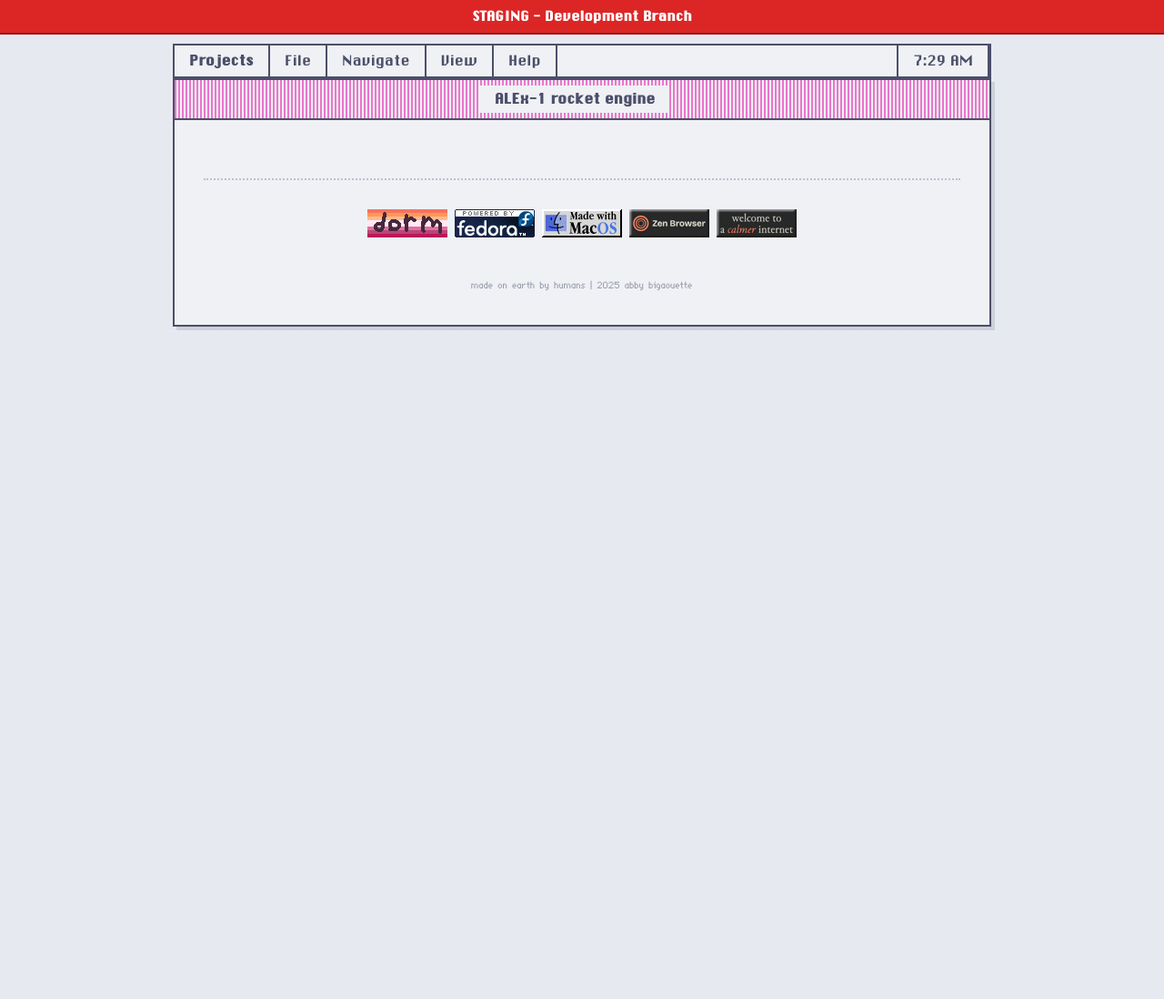
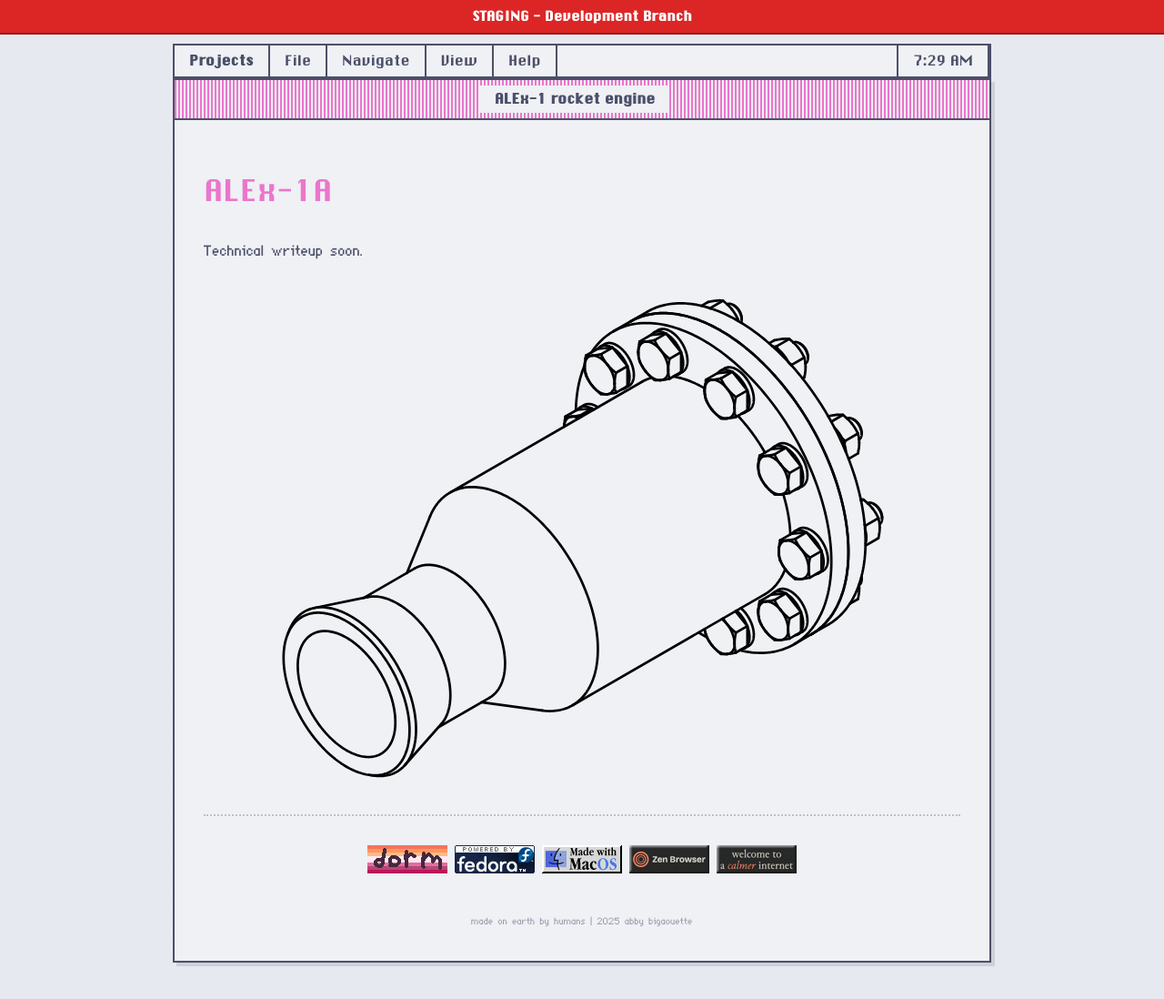
Before and after one commit to logantodd/logantodd.github.io, a Jekyll site: the page built from _projects/alex-1.md, in a window 1280 px wide and 1098 px high. Shown: the whole window at 91% size. Built offline with Jekyll 4.4.1, drawn with Linux system fonts in a browser that asks for light colours.

Commit message:
Add ALEx-1A article

```diff
--- a/_projects/alex-1.md
+++ b/_projects/alex-1.md
@@ -2,8 +2,16 @@
 title: ALEx-1 rocket engine
 status: active
 featured: true
-article: false
+article: true
 description: in-development IPA-nitrous rocket engine pushing 1000N thrust. heatsink "cooled."
 external_url: ""
 date: 2025-07-08
 ---
+
+# ALEx-1A
+
+Technical writeup soon.
+
+<div style="text-align: center; margin: 2rem 0;">
+  <img src="{{ '/assets/images/projects/alex-1a/alex-1a-wireframe.svg' | relative_url }}" alt="ALEx-1a Wireframe" class="wireframe">
+</div>
```
Also changed, not shown: assets/images/projects/alex-1a/alex-1a-wireframe.svg (added).
